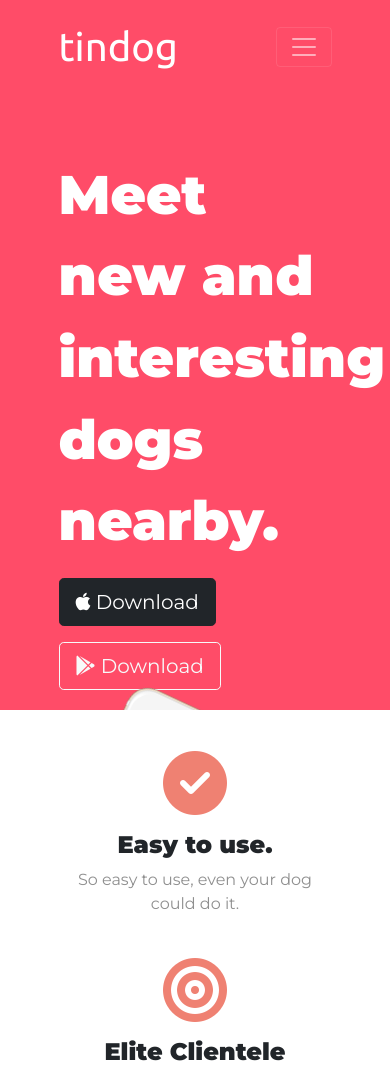
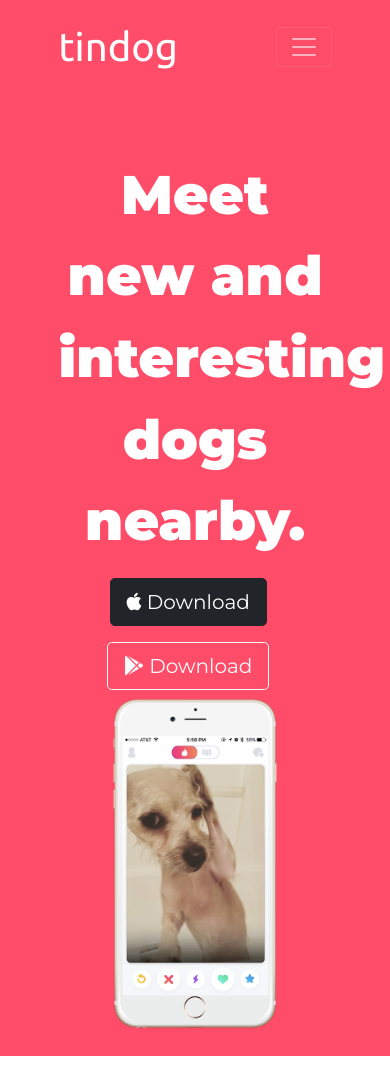
Before and after one commit to YanaIvanova21/TinDog, a plain HTML site: page index.html in a window 390 px wide. Shown: the top 1072 px of the page. Drawn offline with nearby package versions, Linux system fonts and the light colour scheme.

Commit message:
Made title image responsive to the viewport

```diff
--- a/css/styles.css
+++ b/css/styles.css
@@ -8,7 +8,7 @@ body {
 }
 
 .container-fluid {
-    padding: 3% 15%;
+    padding: 3% 15% 7%;
 }
 
 h1 {
@@ -67,10 +67,13 @@ p {
     position: relative;
 }
 
+
 .title-image {
     width: 60%;
     transform: rotate(25deg);
     position: absolute;
+    right: 30%;
+
 }
 
 /* Features */
@@ -140,3 +143,15 @@ p {
     height: 40px;
     color: #fff;
 }
+
+@media (max-width: 1070px) {
+
+    #title {
+        text-align: center;
+    }
+
+    .title-image {
+        position: static;
+        transform: rotate(0);
+    }
+}
```
